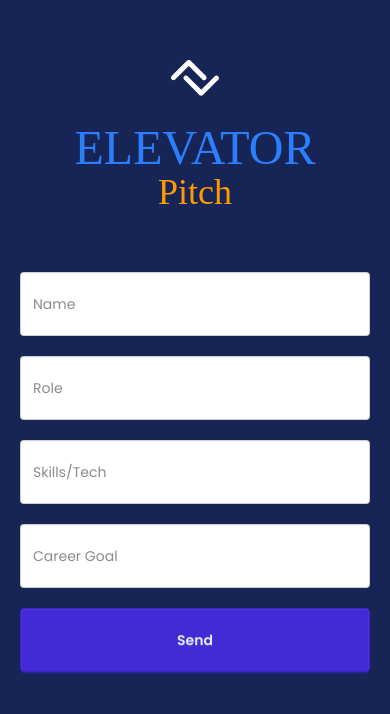
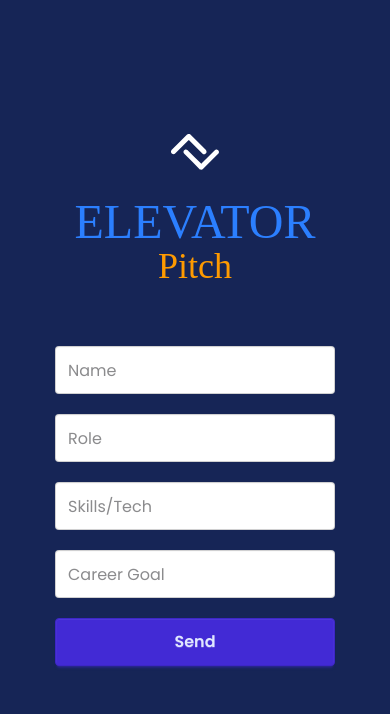
Before and after one commit to neetosena/ai-pitch-generator-netlify, a React (Vite) app: page / in a window 390 px wide. Shown: the top 714 px of the page. Built offline with nearby package versions, Linux system fonts and the light colour scheme; a web font is replaced by a local one.

Commit message:
form responsive

```diff
--- a/src/components/PitchForm.jsx
+++ b/src/components/PitchForm.jsx
@@ -66,7 +66,7 @@ const PitchForm = () => {
     <>
       <form
         onSubmit={handleSubmit}
-        className="pb-11 max-w-xl w-full px-5 flex flex-col gap-5"
+        className="max-w-xs pb-11 w-full px-5 flex flex-col gap-5 md:max-w-xl "
       >
         <input
           type="text"
--- a/src/index.css
+++ b/src/index.css
@@ -7,15 +7,17 @@
   font-family: "Poppins", system-ui, Avenir, Helvetica, Arial, sans-serif;
 }
 
-.stretch-elements {
-  @apply w-full h-16;
-}
-
 @theme {
   --font-primary: "Poppins", sans-serif;
   --font-secondary: "Borel", cursive;
 }
 
-.logo {
-  /* @apply text-white bg-white; */
+.stretch-elements {
+  @apply text-base w-full h-16;
 }
+
+@media (max-width: 500px) {
+  .stretch-elements {
+    @apply text-base w-full h-12;
+  }
+}
--- a/src/pages/Home.jsx
+++ b/src/pages/Home.jsx
@@ -3,12 +3,12 @@ import ArrowsLogo from "../assets/images/arrows.svg";
 
 const Home = () => {
   return (
-    <div className="h-dvh bg-blue-950">
+    <div className="flex flex-col justify-center h-dvh bg-blue-950">
       <div className="flex flex-col items-center">
         <img
           src={ArrowsLogo}
           alt="Logo"
-          className="pt-15 logo mb-7 max-w-12 w-full text-white"
+          className=" logo mb-7 max-w-12 w-full text-white"
         />
         <span className="font-secondary text-5xl text-blue-500">ELEVATOR</span>
         <span className="mb-15 font-secondary text-4xl text-amber-500 ">
```
